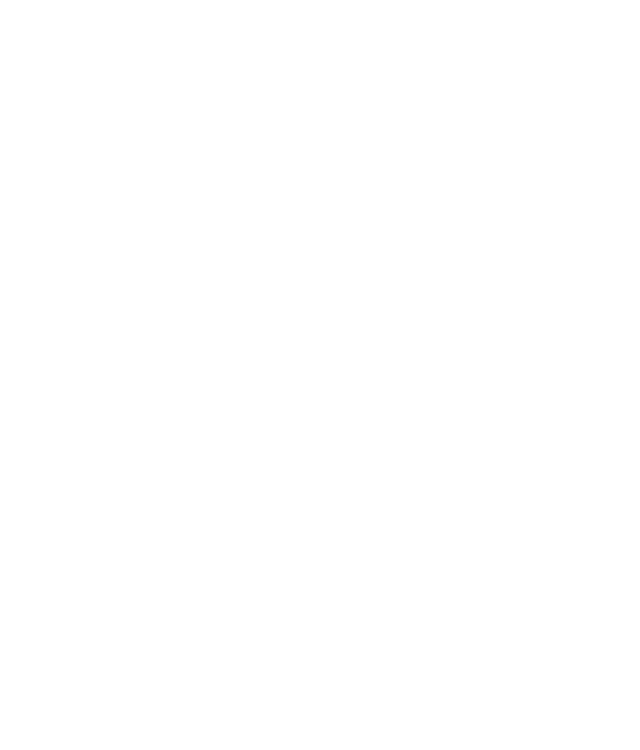
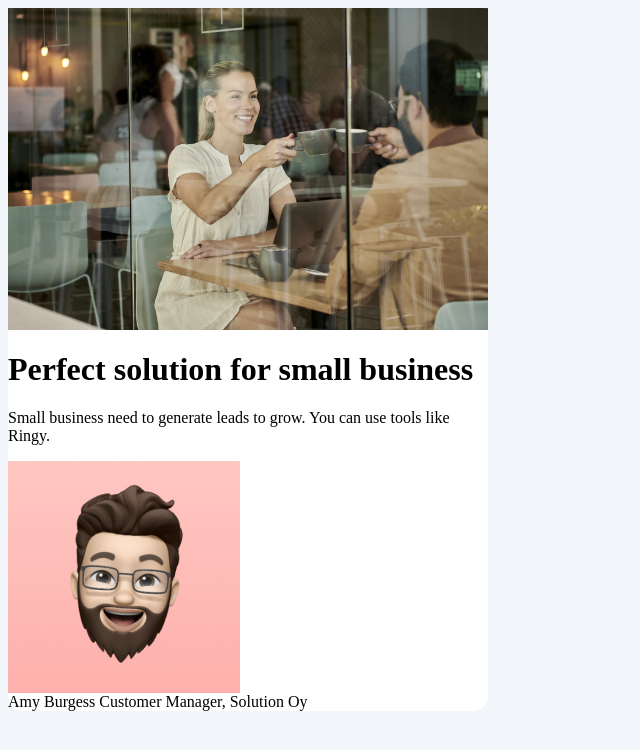
Before and after one commit to ValperDev/business-blog-card, a plain HTML site: page index.html in a window 1280 px wide. Shown: the whole page, without its empty margins (0-640 px from the left). Drawn offline with Linux system fonts and the light colour scheme.

Commit message:
Add HTML structure and stylesheet

```diff
--- a/index.html
+++ b/index.html
@@ -4,8 +4,27 @@
     <meta charset="UTF-8">
     <meta name="viewport" content="width=device-width, initial-scale=1.0">
     <title>Document</title>
+    <link rel="stylesheet" href="./styles.css">
 </head>
 <body>
-
+    <main>
+        <div class="card">
+            <div class="card__image-container">
+                <img class="card__image" src="./hero-image-business-card.png" alt="">
+            </div>
+            <div class="card-content">
+                <h1>Perfect solution for small business</h1>
+                <p>Small business need to generate leads to grow. You can use tools like Ringy.</p>
+                <div class="divider"></div>
+                <div>
+                    <div class="">
+                        <img src="./avatar-image-business-card.png" alt="">
+                    </div>
+                    <span>Amy Burgess</span>
+                    <span>Customer Manager, Solution Oy</span>
+                </div>
+            </div>
+        </div>
+    </main>
 </body>
 </html>
--- a/styles.css
+++ b/styles.css
@@ -0,0 +1,19 @@
+:root {
+    --light-white: #f2f5f9;
+    --white: #ffffff;
+}
+
+body {
+    background-color: var(--light-white);
+}
+
+img {
+    display: block;
+    max-width: 100%;
+}
+
+.card {
+    background-color: var(--white);
+    border-radius: 15px;
+    max-width: 30rem;
+}
```
